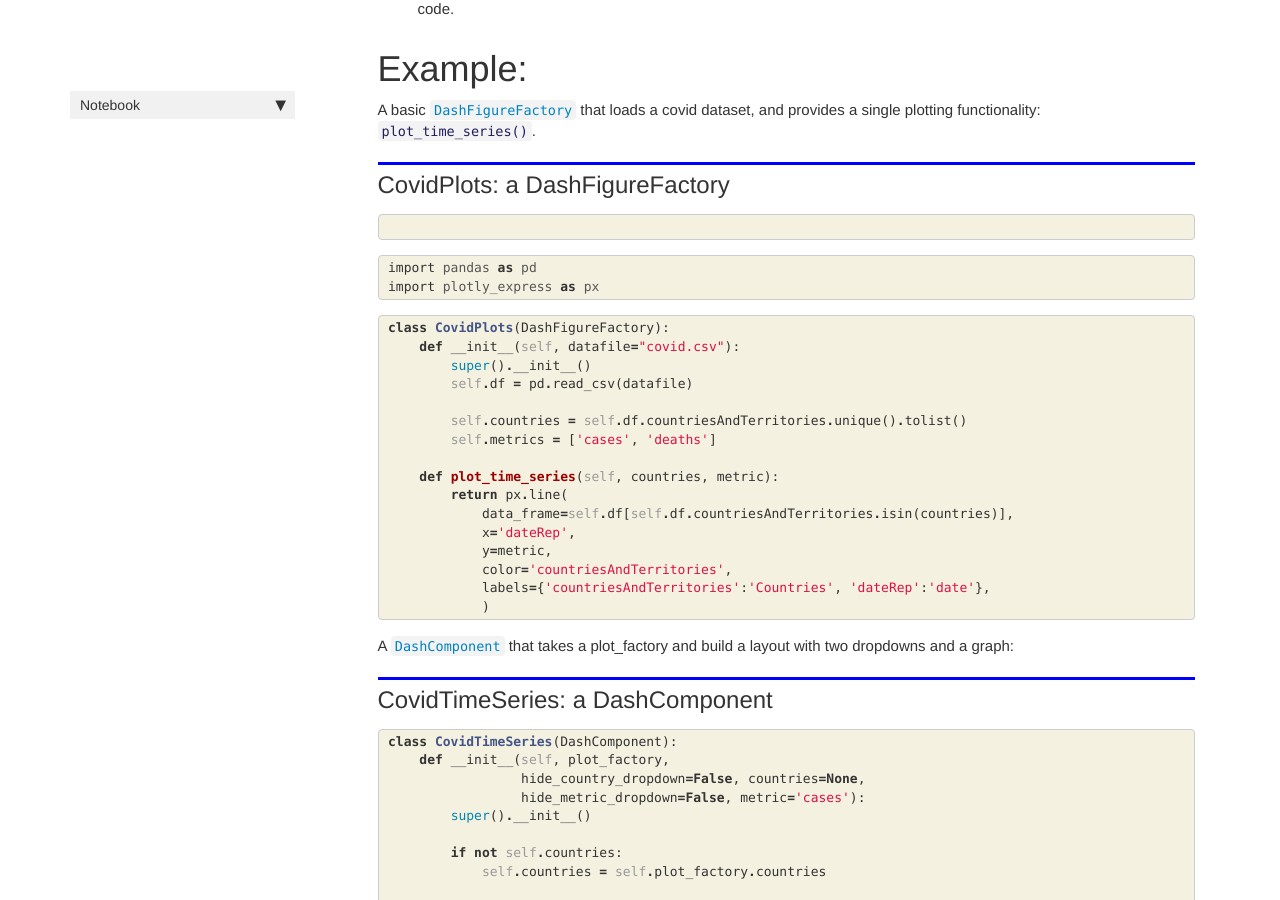
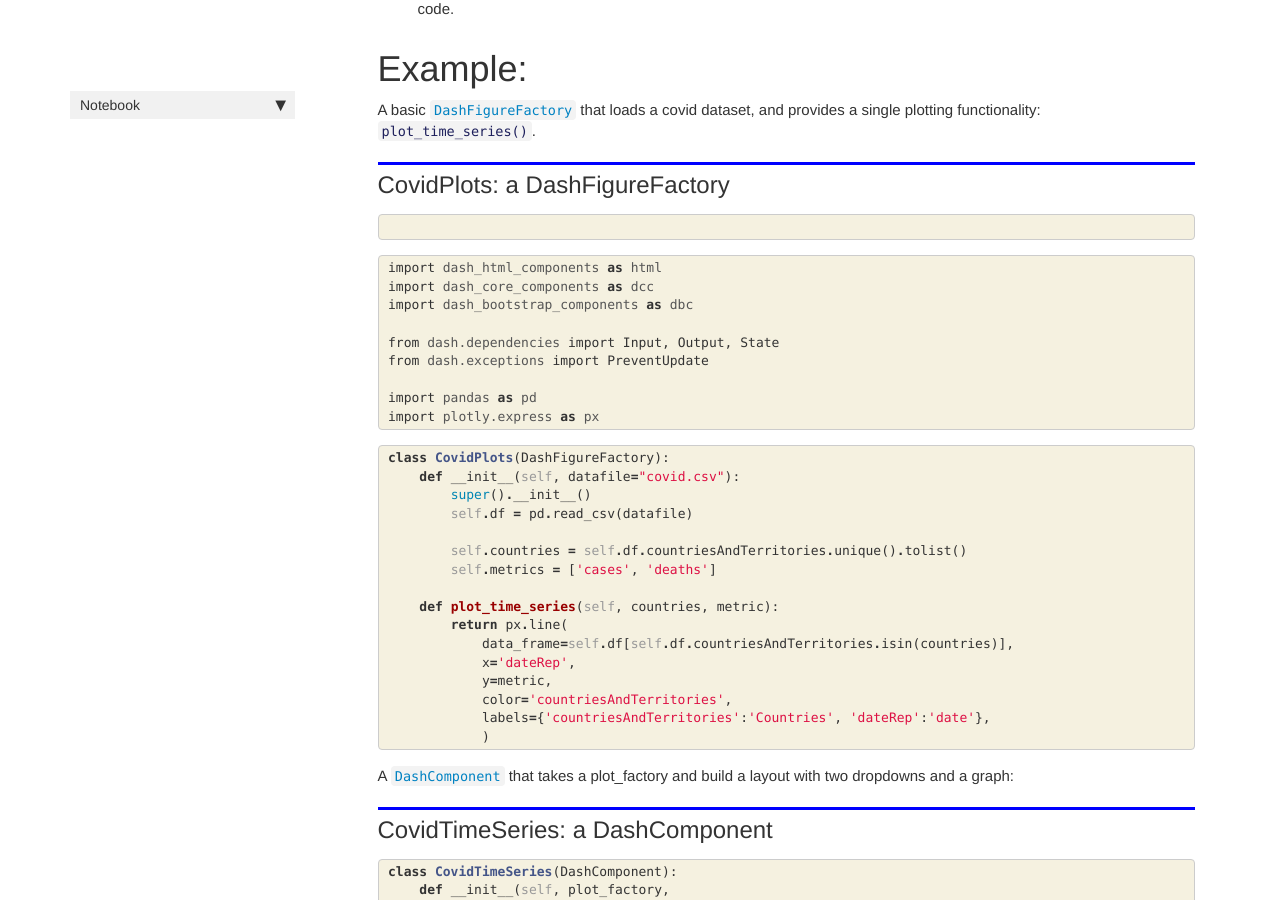
Before and after one commit to oegedijk/dash_oop_components, a Jekyll site: the page built from docs/index.html, in a window 1280 px wide and 900 px high, scrolled down 1063 px. Built offline with Jekyll 4.4.1, drawn with Linux system fonts in a browser that asks for light colours; nearby versions of some CDN libraries; comment, search, counter and statistics services are not loaded.

Commit message:
fixed imports

```diff
--- a/docs/Example.html
+++ b/docs/Example.html
@@ -91,9 +91,9 @@ Requirement already satisfied: plotly-express in ./venv/lib/python3.8/site-packa
 Requirement already satisfied: pytz&gt;=2017.2 in ./venv/lib/python3.8/site-packages (from pandas) (2020.1)
 Requirement already satisfied: python-dateutil&gt;=2.7.3 in ./venv/lib/python3.8/site-packages (from pandas) (2.8.1)
 Requirement already satisfied: numpy&gt;=1.15.4 in ./venv/lib/python3.8/site-packages (from pandas) (1.19.2)
+Requirement already satisfied: plotly&gt;=4.1.0 in ./venv/lib/python3.8/site-packages (from plotly-express) (4.12.0)
 Requirement already satisfied: patsy&gt;=0.5 in ./venv/lib/python3.8/site-packages (from plotly-express) (0.5.1)
 Requirement already satisfied: scipy&gt;=0.18 in ./venv/lib/python3.8/site-packages (from plotly-express) (1.5.3)
-Requirement already satisfied: plotly&gt;=4.1.0 in ./venv/lib/python3.8/site-packages (from plotly-express) (4.12.0)
 Requirement already satisfied: statsmodels&gt;=0.9.0 in ./venv/lib/python3.8/site-packages (from plotly-express) (0.12.0)
 Requirement already satisfied: six&gt;=1.5 in ./venv/lib/python3.8/site-packages (from python-dateutil&gt;=2.7.3-&gt;pandas) (1.15.0)
 Requirement already satisfied: retrying&gt;=1.3.3 in ./venv/lib/python3.8/site-packages (from plotly&gt;=4.1.0-&gt;plotly-express) (1.3.3)
@@ -634,7 +634,7 @@ by using the <code>make_hideable()</code> staticmethod from the <a href="/dash_o
 
 <div class="inner_cell">
     <div class="input_area">
-<div class=" highlight hl-ipython3"><pre><span></span><span class="n">app</span> <span class="o">=</span> <span class="n">DashApp</span><span class="p">(</span><span class="n">db</span><span class="p">,</span> <span class="n">external_stylesheets</span><span class="o">=</span><span class="p">[</span><span class="n">dbc</span><span class="o">.</span><span class="n">themes</span><span class="o">.</span><span class="n">BOOTSTRAP</span><span class="p">])</span>
+<div class=" highlight hl-ipython3"><pre><span></span><span class="n">app</span> <span class="o">=</span> <span class="n">DashApp</span><span class="p">(</span><span class="n">dashboard_component</span><span class="p">,</span> <span class="n">external_stylesheets</span><span class="o">=</span><span class="p">[</span><span class="n">dbc</span><span class="o">.</span><span class="n">themes</span><span class="o">.</span><span class="n">BOOTSTRAP</span><span class="p">])</span>
 </pre></div>
 
     </div>
--- a/docs/index.html
+++ b/docs/index.html
@@ -126,8 +126,15 @@ nb_path: "index.ipynb"
 
 <div class="inner_cell">
     <div class="input_area">
-<div class=" highlight hl-ipython3"><pre><span></span><span class="kn">import</span> <span class="nn">pandas</span> <span class="k">as</span> <span class="nn">pd</span>
-<span class="kn">import</span> <span class="nn">plotly_express</span> <span class="k">as</span> <span class="nn">px</span>
+<div class=" highlight hl-ipython3"><pre><span></span><span class="kn">import</span> <span class="nn">dash_html_components</span> <span class="k">as</span> <span class="nn">html</span>
+<span class="kn">import</span> <span class="nn">dash_core_components</span> <span class="k">as</span> <span class="nn">dcc</span>
+<span class="kn">import</span> <span class="nn">dash_bootstrap_components</span> <span class="k">as</span> <span class="nn">dbc</span>
+
+<span class="kn">from</span> <span class="nn">dash.dependencies</span> <span class="kn">import</span> <span class="n">Input</span><span class="p">,</span> <span class="n">Output</span><span class="p">,</span> <span class="n">State</span>
+<span class="kn">from</span> <span class="nn">dash.exceptions</span> <span class="kn">import</span> <span class="n">PreventUpdate</span>
+
+<span class="kn">import</span> <span class="nn">pandas</span> <span class="k">as</span> <span class="nn">pd</span>
+<span class="kn">import</span> <span class="nn">plotly.express</span> <span class="k">as</span> <span class="nn">px</span>
 </pre></div>
 
     </div>
```
Also changed, not shown: README.md.
